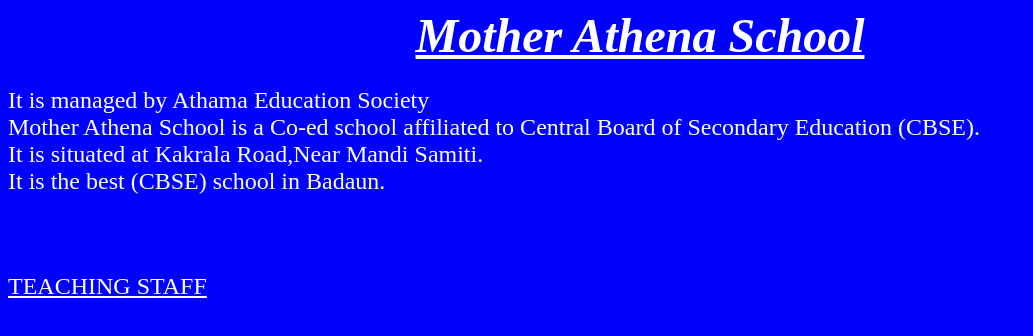
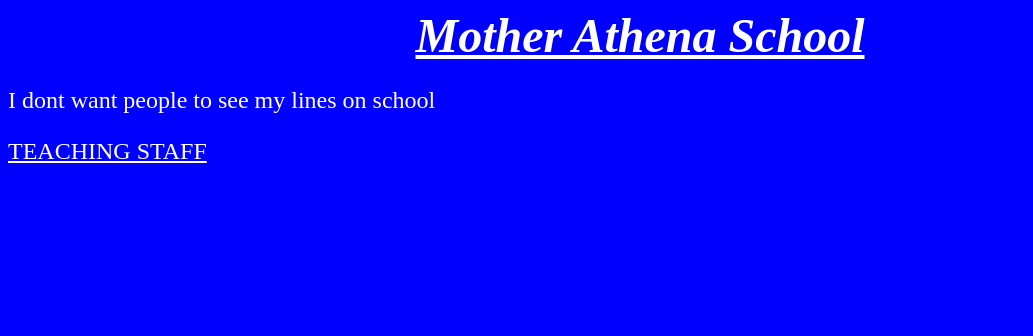
Before and after one commit to ArpitkumarPal/Arpit-VII-B-MAS, a plain HTML site: page index.html in a window 1280 px wide. Shown: the whole page, without its empty margins (0-1033 px from the left). Drawn offline with Linux system fonts and the light colour scheme.

Commit message:
Update index.html

```diff
--- a/index.html
+++ b/index.html
@@ -18,13 +18,8 @@
 </font>
 <font size="5" color="white">
 <p>
-	It is managed by Athama Education Society<br>
+	I dont want people to see my lines on school
 
-	Mother Athena School is a Co-ed school affiliated to Central Board of Secondary Education (CBSE).<br>
-	It is situated at Kakrala Road,Near Mandi Samiti.<br>
-	It is the best (CBSE) school in Badaun.<br>
-	<br>
-	<br>
 </p>
 <a href="Teaching.html"  style="color:white;">TEACHING STAFF</a>
 </font>
```
